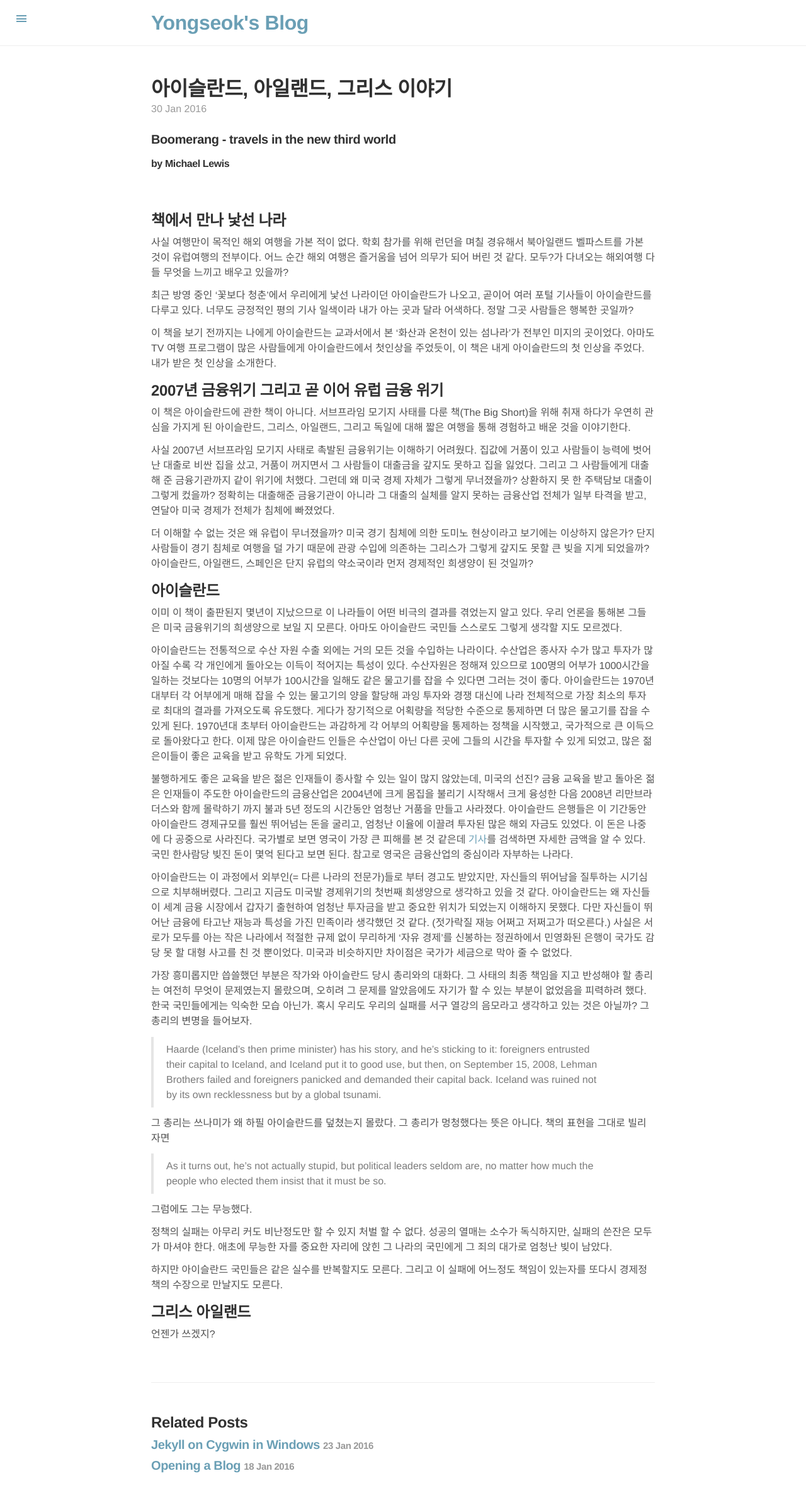
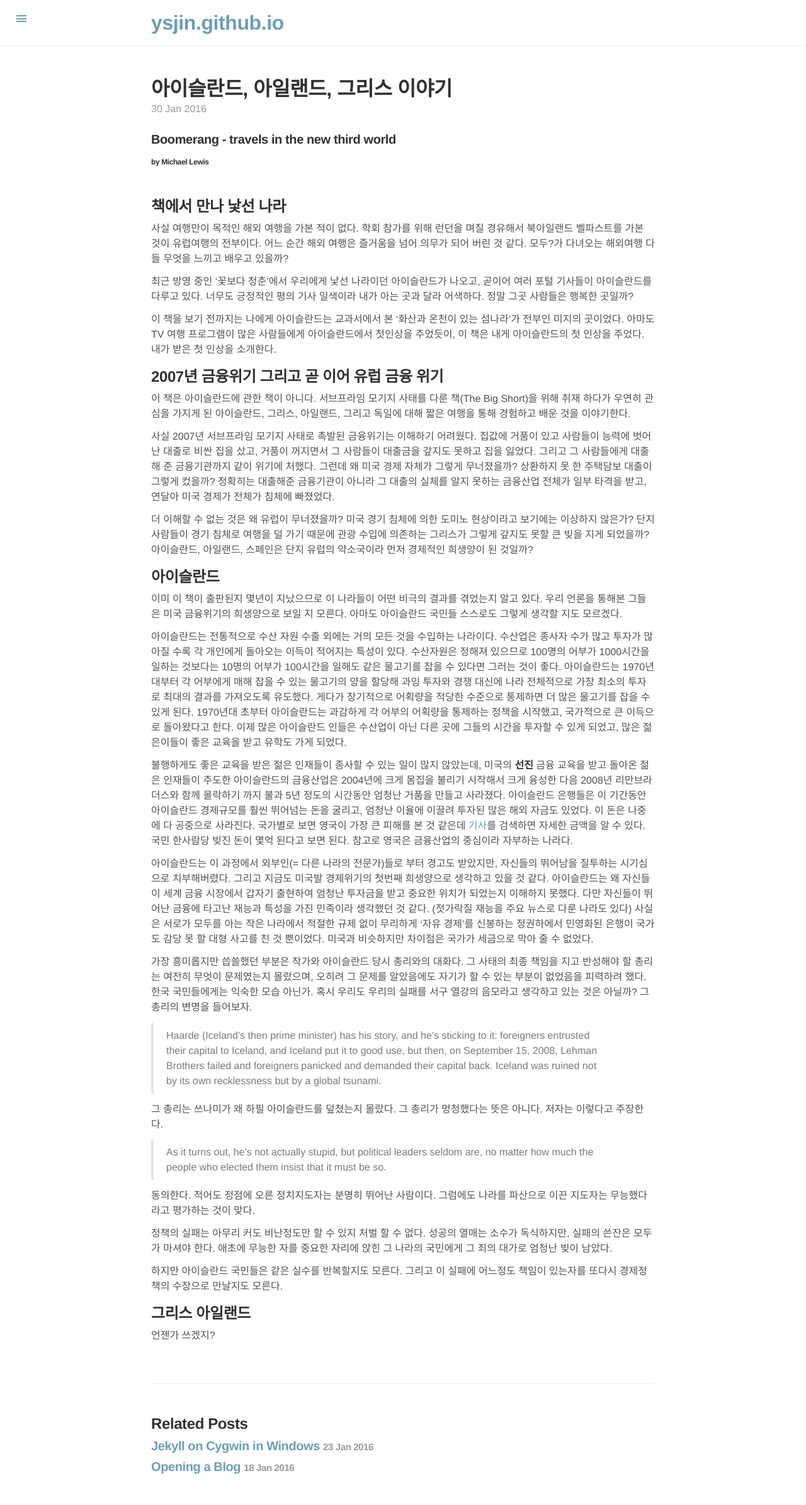
Before and after one commit to ysjin/old-blog, a Jekyll site: the page built from _posts/2016-01-30-boomerang.md, in a window 1280 px wide. Shown: the whole page at 63% size. Built offline with Jekyll 4.4.1, drawn with Linux system fonts in a browser that asks for light colours; Markdown is read by kramdown in place of the engine named in the settings; comment, search, counter and statistics services are not loaded.

Commit message:
add plugin

```diff
--- a/_config.yml
+++ b/_config.yml
@@ -6,9 +6,9 @@ pygments:         true
 permalink:        pretty
 
 # Setup
-title:            Yongseok's Blog
+title:            ysjin.github.io
 tagline:          '진용석의 블로그'
-description:      Writting in plain English and Korean
+description:      ysjin's blog
 url:              http://ysjin.github.io
 
 author:
--- a/_layouts/post.html
+++ b/_layouts/post.html
@@ -7,11 +7,10 @@ layout: default
   <span class="entry-tags">{% for tag in page.tags %}<a href="{{ site.url }}/tags.html#{{ tag | cgi_escape }}" title="Pages tagged {{ tag }}" rel="tag">{{ tag }}</a>{% unless forloop.last %} &bull; {% endunless %}{% endfor %}</span>
   <span class="post-date">{{ page.date | date_to_string }}</span>
   {% if page.category == "book" %}
-  <h3> {{ page.book-title }} </h3> <h4> by {{page.book-author}} </h4>
-    <a class="sidebar-nav-item" href="{{ page.amazon-link }}">
-      <i class="fa fa-amazon fa-fw"></i>
-    </a>
-  </h4>
+  <h3 class="book-title"> {{ page.book-title }} </h3>
+  <h4 class="book-author"> by {{page.book-author}} </h4>
+  <a href="{{ page.amazon-link }}"> <i class="fa fa-amazon fa-lg"></i> </a>
+  <a href="{{ page.wikipedia-link }}"> <i class="fa fa-wikipedia-w fa-lg"></i> </a>
   {% endif %}
     {{ content }}
   {% if page.comments %}<div id="disqus_thread"></div>{% endif %}
--- /dev/null
+++ b/_plugins/font_awesome.rb
@@ -0,0 +1,71 @@
+##
+# The MIT License (MIT)
+#
+# Copyright (c) 2014 Ryan Morrissey
+#
+# Permission is hereby granted, free of charge, to any person obtaining a copy
+# of this software and associated documentation files (the "Software"), to deal
+# in the Software without restriction, including without limitation the rights
+# to use, copy, modify, merge, publish, distribute, sublicense, and/or sell
+# copies of the Software, and to permit persons to whom the Software is
+# furnished to do so, subject to the following conditions:
+#
+# The above copyright notice and this permission notice shall be included in
+# all copies or substantial portions of the Software.
+#
+# THE SOFTWARE IS PROVIDED "AS IS", WITHOUT WARRANTY OF ANY KIND, EXPRESS OR
+# IMPLIED, INCLUDING BUT NOT LIMITED TO THE WARRANTIES OF MERCHANTABILITY,
+# FITNESS FOR A PARTICULAR PURPOSE AND NONINFRINGEMENT. IN NO EVENT SHALL THE
+# AUTHORS OR COPYRIGHT HOLDERS BE LIABLE FOR ANY CLAIM, DAMAGES OR OTHER
+# LIABILITY, WHETHER IN AN ACTION OF CONTRACT, TORT OR OTHERWISE, ARISING FROM,
+# OUT OF OR IN CONNECTION WITH THE SOFTWARE OR THE USE OR OTHER DEALINGS IN
+# THE SOFTWARE.
+#
+#
+# Font Awesome Icons Liquid Tag
+# Documentation can be found at http://fontawesome.io/
+#
+# Example:
+#    {% icon fa-camera-retro %}
+#    {% icon fa-camera-retro fa-lg %}
+#    {% icon fa-spinner fa-spin %}
+#    {% icon fa-shield fa-rotate-90 %}
+
+module Jekyll
+  class FontAwesomeTag < Liquid::Tag
+
+    def render(context)
+      if tag_contents = determine_arguments(@markup.strip)
+        icon_class, icon_extra = tag_contents[0], tag_contents[1]
+        icon_tag(icon_class, icon_extra)
+      else
+        raise ArgumentError.new <<-eos
+Syntax error in tag 'icon' while parsing the following markup:
+
+  #{@markup}
+
+Valid syntax:
+  for icons: {% icon fa-camera-retro %}
+  for icons with size/spin/rotate: {% icon fa-camera-retro fa-lg %}
+eos
+      end
+    end
+
+    private
+
+    def determine_arguments(input)
+      matched = input.match(/\A(\S+) ?(\S+)?\Z/)
+      [matched[1].to_s.strip, matched[2].to_s.strip] if matched && matched.length >= 3
+    end
+
+    def icon_tag(icon_class, icon_extra = nil)
+      if icon_extra.empty?
+        "<i class=\"fa #{icon_class}\"></i>"
+      else
+        "<i class=\"fa #{icon_class} #{icon_extra}\"></i>"
+      end
+    end
+  end
+end
+
+Liquid::Template.register_tag('icon', Jekyll::FontAwesomeTag)
--- a/_posts/2016-01-30-boomerang.md
+++ b/_posts/2016-01-30-boomerang.md
@@ -6,9 +6,9 @@ category: book
 book-title: Boomerang - travels in the new third world
 book-author: Michael Lewis
 amazon-link: http://www.amazon.com/gp/product/B005CRQ2OE/ref=dp-kindle-redirect?ie=UTF8&btkr=1
+wikipedia-link: https://en.wikipedia.org/wiki/Boomerang:_Travels_in_the_New_Third_World
 comments: true
 ---
-
 
 ## 책에서 만나 낯선 나라
   사실 여행만이 목적인 해외 여행을 가본 적이 없다. 학회 참가를 위해 런던을 며칠 경유해서 북아일랜드 벨파스트를 가본 것이 유럽여행의 전부이다.
@@ -45,7 +45,7 @@ comments: true
   1970년대 초부터 아이슬란드는 과감하게 각 어부의 어획량을 통제하는 정책을 시작했고, 국가적으로 큰 이득으로 돌아왔다고 한다.
   이제 많은 아이슬란드 인들은 수산업이 아닌 다른 곳에 그들의 시간을 투자할 수 있게 되었고, 많은 젊은이들이 좋은 교육을 받고 유학도 가게 되었다.
 
-  불행하게도 좋은 교육을 받은 젊은 인재들이 종사할 수 있는 일이 많지 않았는데, 미국의 선진? 금융 교육을 받고 돌아온 젊은 인재들이 주도한 아이슬란드의 금융산업은
+  불행하게도 좋은 교육을 받은 젊은 인재들이 종사할 수 있는 일이 많지 않았는데, 미국의 **선진** 금융 교육을 받고 돌아온 젊은 인재들이 주도한 아이슬란드의 금융산업은
   2004년에 크게 몸집을 불리기 시작해서 크게 융성한 다음 2008년 리만브라더스와 함께 몰락하기 까지 불과 5년 정도의 시간동안 엄청난 거품을 만들고 사라졌다.
   아이슬란드 은행들은 이 기간동안 아이슬란드 경제규모를 훨씬 뛰어넘는 돈을 굴리고, 엄청난 이율에 이끌려 투자된 많은 해외 자금도 있었다. 이 돈은 나중에 다 공중으로 사라진다.
   국가별로 보면 영국이 가장 큰 피해를 본 것 같은데 [기사](http://www.dailymail.co.uk/news/article-1073990/Iceland-owes-world-116-000-man-woman-child-island.html)를 검색하면 자세한 금액을 알 수 있다.
@@ -54,7 +54,7 @@ comments: true
   아이슬란드는 이 과정에서 외부인(= 다른 나라의 전문가)들로 부터 경고도 받았지만, 자신들의 뛰어남을 질투하는 시기심으로 치부해버렸다.
   그리고 지금도 미국발 경제위기의 첫번째 희생양으로 생각하고 있을 것 같다.
   아이슬란드는 왜 자신들이 세계 금융 시장에서 갑자기 출현하여 엄청난 투자금을 받고 중요한 위치가 되었는지 이해하지 못했다.
-  다만 자신들이 뛰어난 금융에 타고난 재능과 특성을 가진 민족이라 생각했던 것 같다. (젓가락질 재능 어쩌고 저쩌고가 떠오른다.)
+  다만 자신들이 뛰어난 금융에 타고난 재능과 특성을 가진 민족이라 생각했던 것 같다. (젓가락질 재능을 주요 뉴스로 다룬 나라도 있다)
   사실은 서로가 모두를 아는 작은 나라에서 적절한 규제 없이 무리하게 '자유 경제'를 신봉하는 정권하에서 민영화된 은행이 국가도 감당 못 할 대형 사고를 친 것 뿐이었다.
   미국과 비슷하지만 차이점은 국가가 세금으로 막아 줄 수 없었다.
 
@@ -67,11 +67,12 @@ comments: true
   Iceland was ruined not by its own recklessness but by a global tsunami.
 
   그 총리는 쓰나미가 왜 하필 아이슬란드를 덮쳤는지 몰랐다.
-  그 총리가 멍청했다는 뜻은 아니다. 책의 표현을 그대로 빌리자면
+  그 총리가 멍청했다는 뜻은 아니다. 저자는 이렇다고 주장한다.
 
   > As it turns out, he's not actually stupid, but political leaders seldom are, no matter how much the people who elected them insist that it must be so.
 
-  그럼에도 그는 무능했다.
+  동의한다. 적어도 정점에 오른 정치지도자는 분명히 뛰어난 사람이다.
+  그럼에도 나라를 파산으로 이끈 지도자는 무능했다라고 평가하는 것이 맞다.
 
   정책의 실패는 아무리 커도 비난정도만 할 수 있지 처벌 할 수 없다.
   성공의 열매는 소수가 독식하지만, 실패의 쓴잔은 모두가 마셔야 한다.
--- a/_sass/lanyon.scss
+++ b/_sass/lanyon.scss
@@ -379,6 +379,14 @@ a.sidebar-nav-item:focus {
   color: inherit;
 }
 
+.book-title {
+  color: #303030;
+}
+.book-author {
+  font-size: 75%;
+  color: #303030;
+}
+
 
 /*
  * Pagination
```
Also changed, not shown: about.md (+3 -0 lines).
